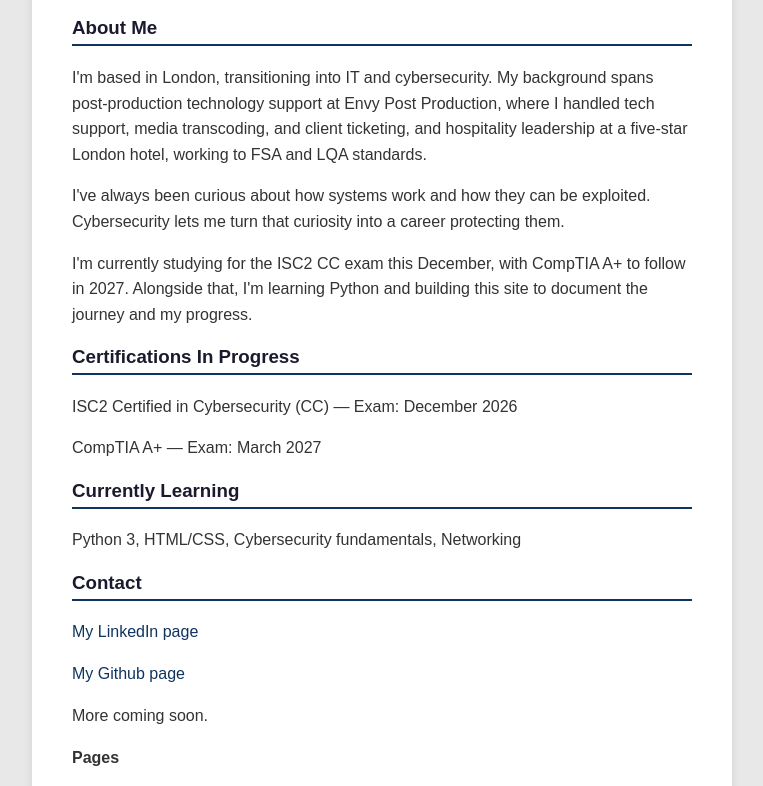
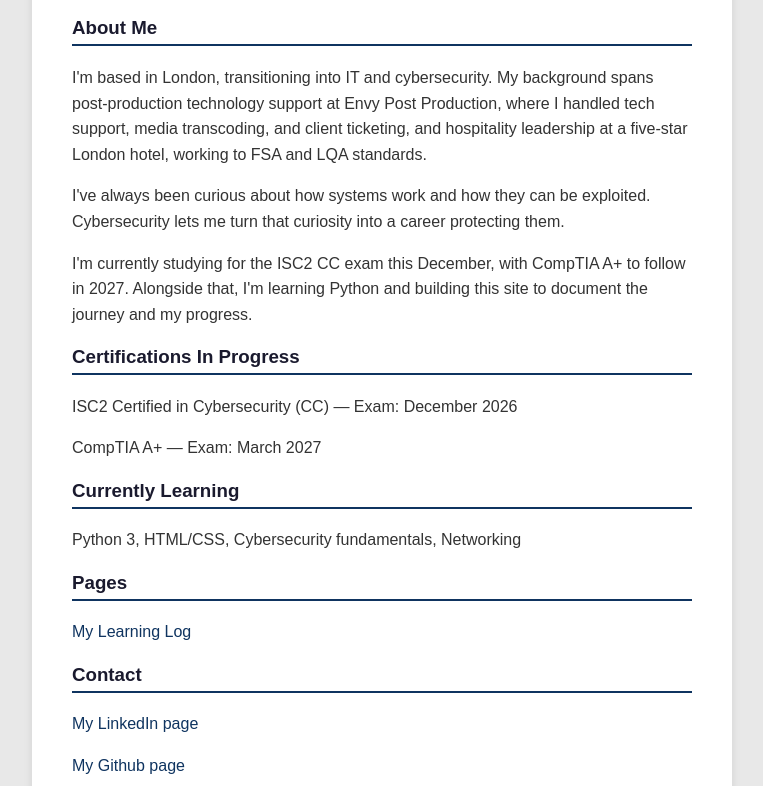
Before and after one commit to curtistech/curtistech.github.io, a plain HTML site: page index.html in a window 1280 px wide. Shown: the part 159-945 px from the top of the page, without its empty margins (258-1021 px from the left). Drawn offline with Linux system fonts and the light colour scheme.

Commit message:
Update index.html

```diff
--- a/index.html
+++ b/index.html
@@ -71,12 +71,13 @@ p {
     <h3>Currently Learning</h3>
     <p>Python 3, HTML/CSS, Cybersecurity fundamentals, Networking</p>
 
+    <h3>Pages</h3>
+    <p><a href="log.html">My Learning Log </a></p>
+
     <h3>Contact</h3>
     <p><a href="https://www.linkedin.com/in/curtisstephan/" target="_blank">My LinkedIn page</a></p>
     <p><a href="https://github.com/curtistech" target="_blank">My Github page </a></p>
     <p>More coming soon.</p>
-    <h4>Pages</h4>
-    <p><a href="log.html">My Learning Log </a></p>
     <footer>
         <p>© 2026 Curtis</p>
     </footer>
```
